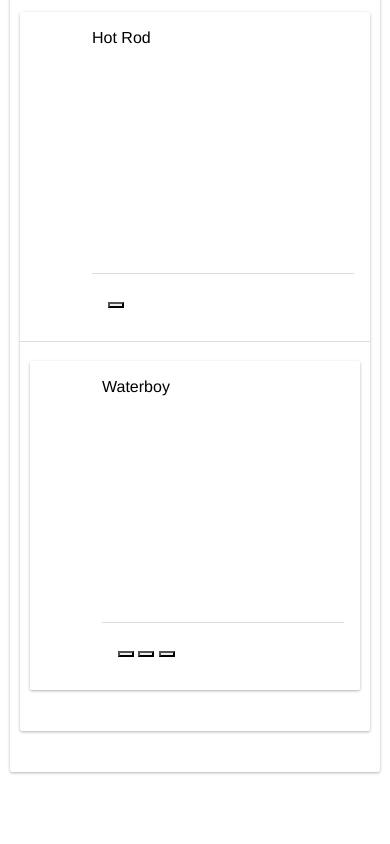
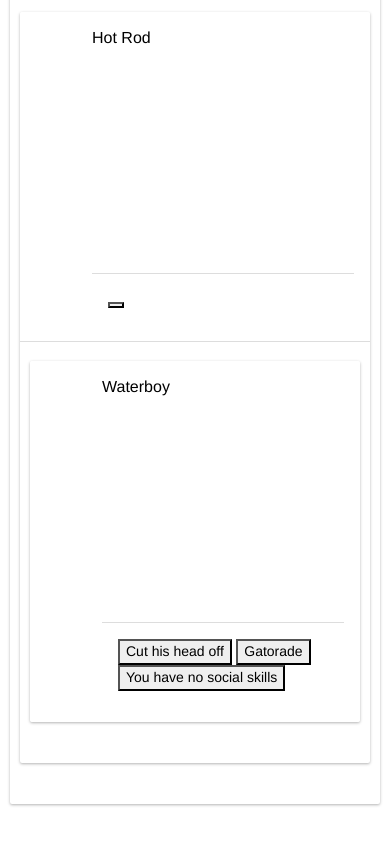
Before and after one commit to Capocaccia/soundquote, a website: page www/index.html in a window 390 px wide. Shown: the part 450-1294 px from the top of the page. Before the commit the page ends 1262 px from the top, so only its background shows below. Drawn offline with Linux system fonts and the light colour scheme; some packages are replaced by stand-ins of ours; files that its build step writes are made by us from their sources.

Commit message:
added waterboy button labels

```diff
--- a/www/index.html
+++ b/www/index.html
@@ -52,9 +52,9 @@
             <img ng-src="http://images3.static-bluray.com/reviews/1650_1.jpg"
           </div>
           <div class="item item-body">
-            <button ng-click="wbSound(0)"></button>
-            <button ng-click="wbSound(1)"></button>
-            <button ng-click="wbSound(2)"></button>
+            <button ng-click="wbSound(0)">Cut his head off</button>
+            <button ng-click="wbSound(1)">Gatorade</button>
+            <button ng-click="wbSound(2)">You have no social skills</button>
           </div>
         </div>
       </ion-content>
```
